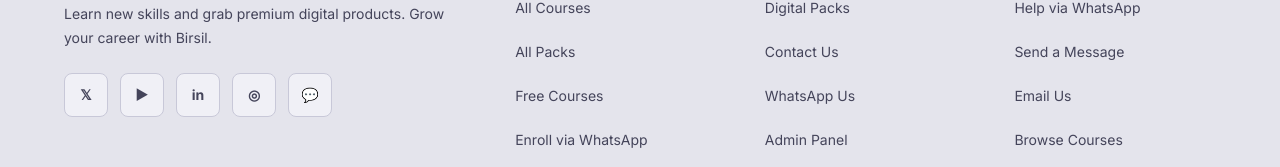
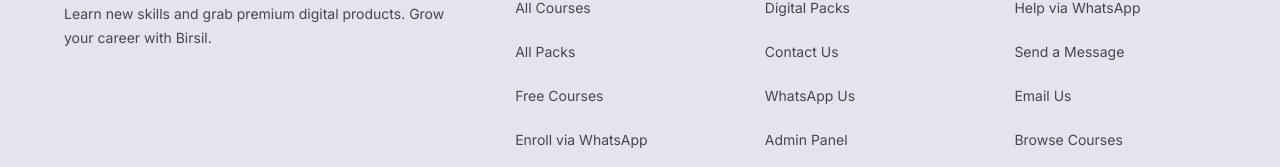
Before and after one commit to maxin3820-jpg/BC, a React (Vite) app: page / in a window 1280 px wide. Shown: the part 4439-4606 px from the top of the page. Built offline with nearby package versions, Linux system fonts and the light colour scheme; no server answers.

Commit message:
Remove social icons from footer

```diff
--- a/src/components/Footer/Footer.jsx
+++ b/src/components/Footer/Footer.jsx
@@ -19,13 +19,6 @@ const Footer = () => {
               <span>Birsil <strong>Courses</strong></span>
             </Link>
             <p>Learn new skills and grab premium digital products. Grow your career with Birsil.</p>
-            <div className="social-links">
-              <a href="https://twitter.com" target="_blank" rel="noopener noreferrer" aria-label="Twitter" className="social-btn">𝕏</a>
-              <a href="https://youtube.com" target="_blank" rel="noopener noreferrer" aria-label="YouTube" className="social-btn">▶</a>
-              <a href="https://linkedin.com" target="_blank" rel="noopener noreferrer" aria-label="LinkedIn" className="social-btn">in</a>
-              <a href="https://instagram.com" target="_blank" rel="noopener noreferrer" aria-label="Instagram" className="social-btn">◎</a>
-              <a href={WHATSAPP} target="_blank" rel="noopener noreferrer" aria-label="WhatsApp" className="social-btn">💬</a>
-            </div>
           </div>
 
           {/* Platform */}
```
